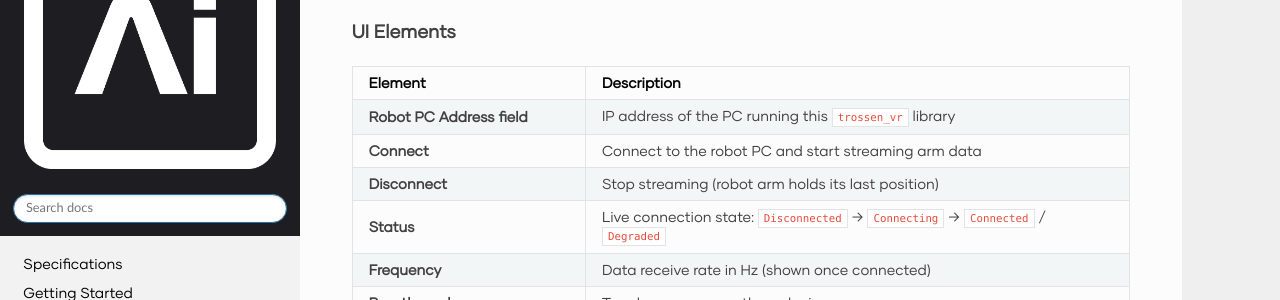
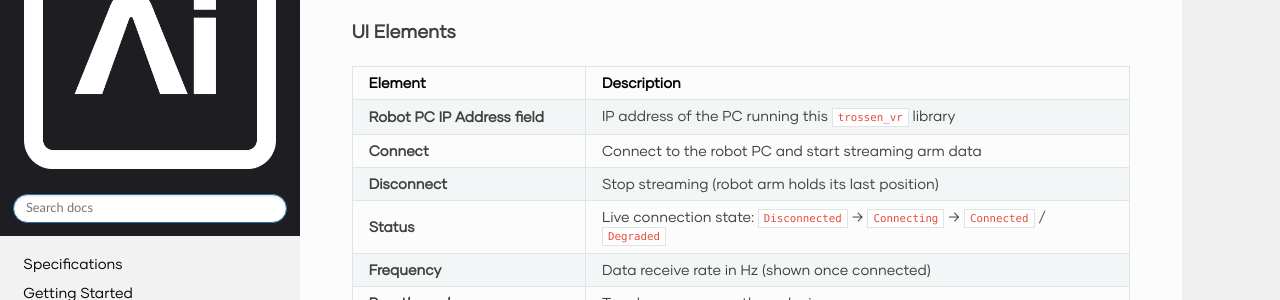
Before and after one commit to TrossenRobotics/trossen_arm, a Sphinx documentation site: the page built from docs/tutorials/trossen_vr.rst, in a window 1280 px wide and 900 px high, scrolled down 3305 px. Shown: the part 152-452 px from the top of the window. Built offline with Sphinx 7.4.7 and the Read the Docs theme 3.1.0, drawn with Linux system fonts in a browser that asks for light colours; some web fonts are replaced; pages that are not in the unit, such as notebooks, are missing from menus.

Commit message:
Potential fix for pull request finding
Co-authored-by: Copilot Autofix powered by AI <175728472+Copilot@users.noreply.github.com>

```diff
--- a/docs/tutorials/trossen_vr.rst
+++ b/docs/tutorials/trossen_vr.rst
@@ -171,7 +171,7 @@ UI Elements
 
     * - Element
       - Description
-    * - **Robot PC Address field**
+    * - **Robot PC IP Address field**
       - IP address of the PC running this ``trossen_vr`` library
     * - **Connect**
       - Connect to the robot PC and start streaming arm data
```
